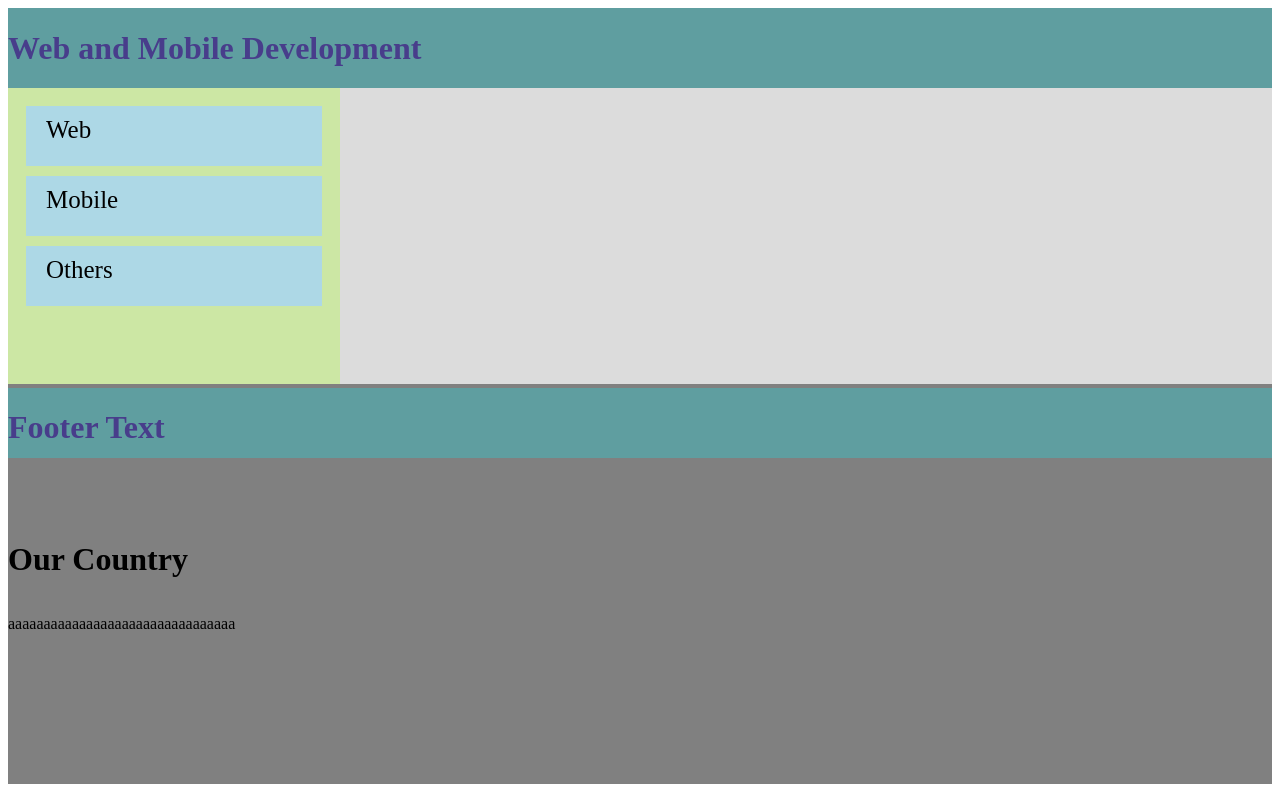
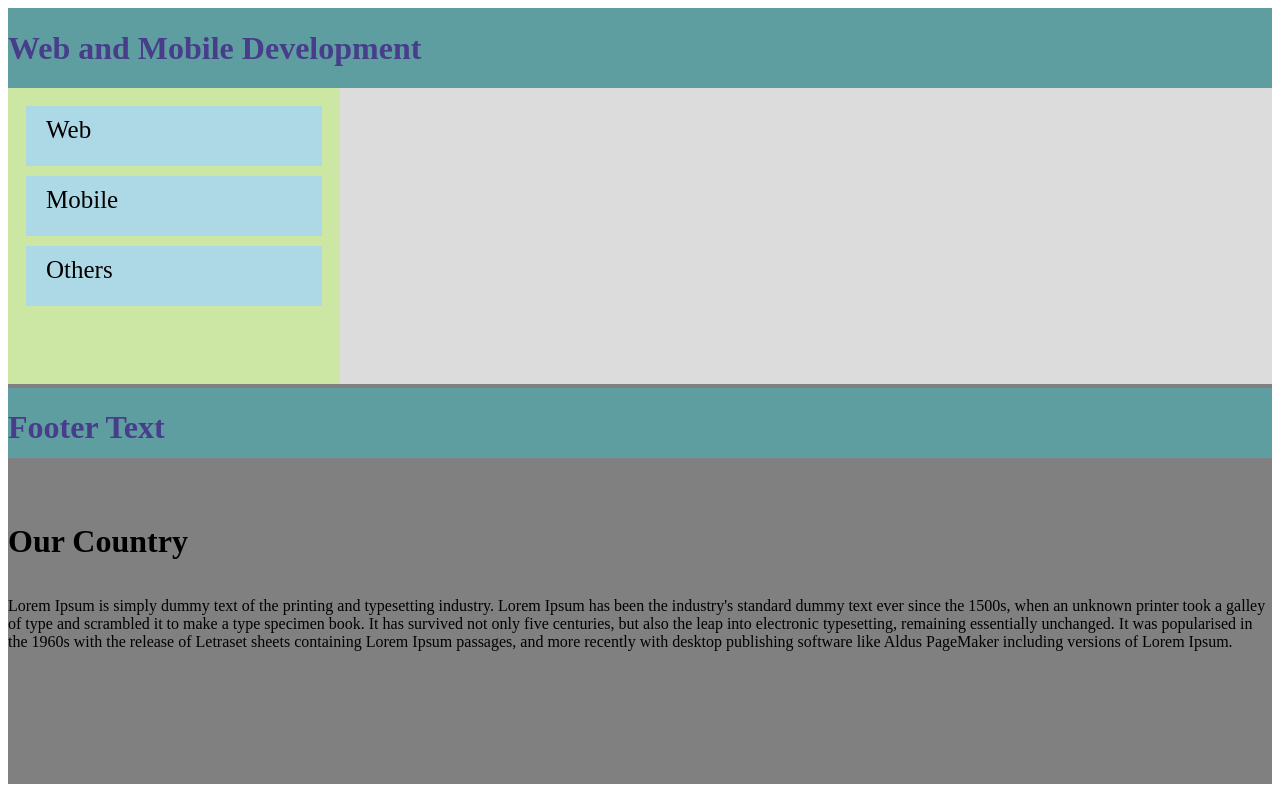
Before and after one commit to ahmadraza80/ahmadraza80, a plain HTML site: page Flexbox.html in a window 1280 px wide. Drawn offline with Linux system fonts and the light colour scheme.

Commit message:
Update Flexbox.html

```diff
--- a/Flexbox.html
+++ b/Flexbox.html
@@ -18,7 +18,12 @@
                 </div>
                 <div id="Content">
                         <h1>Our Country</h1>
-                        <p>aaaaaaaaaaaaaaaaaaaaaaaaaaaaaaaa</p>
+                        <p>Lorem Ipsum is simply dummy text of the printing and typesetting industry.
+                            Lorem Ipsum has been the industry's standard dummy text ever since the 1500s,
+                            when an unknown printer took a galley of type and scrambled it to make a type specimen book.
+                            It has survived not only five centuries, but also the leap into electronic typesetting, remaining essentially unchanged.
+                            It was popularised in the 1960s with the release of Letraset sheets containing Lorem Ipsum passages,
+                            and more recently with desktop publishing software like Aldus PageMaker including versions of Lorem Ipsum.</p>
                 </div>
         </div>
 
```
